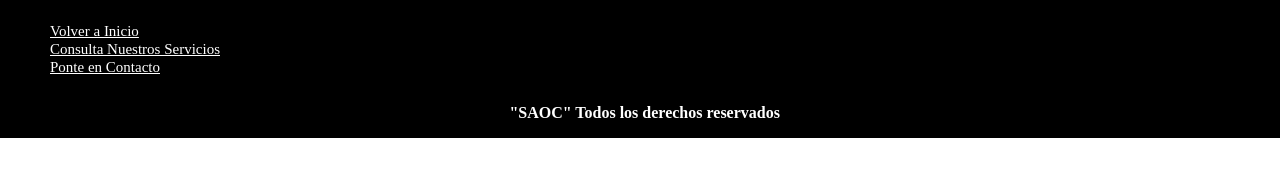
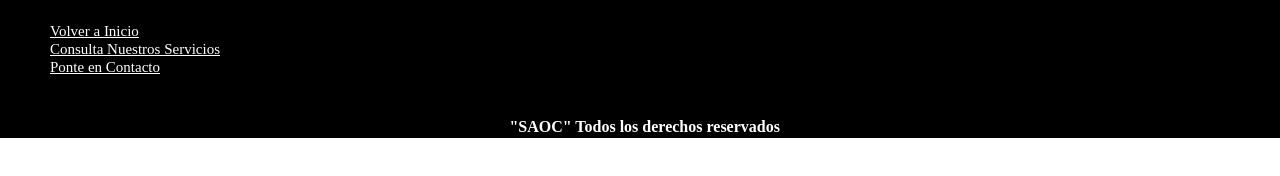
Before and after one commit to FernandoMM23/SAOC, a plain HTML site: page index.html in a window 1280 px wide. Shown: the part 742-918 px from the top of the page. After the commit the page ends 880 px from the top, so only its background shows below. Drawn offline with Linux system fonts and the light colour scheme.

Commit message:
Update stylemain.css

```diff
--- a/stylemain.css
+++ b/stylemain.css
@@ -182,9 +182,11 @@ font-size: 60px;
 }
 
 .derechos{
-    line-height: 350px;
+    margin-bottom: 0;
+    padding: 0;
 }
 
 .derechos h4{
     color: white;
+    padding-top: 180px;
 }
```
